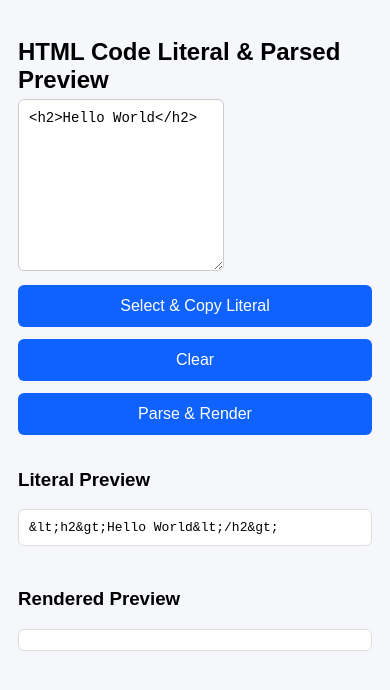
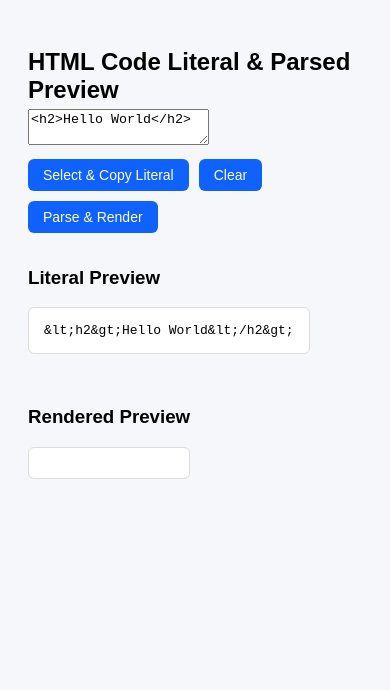
Before and after one commit to kokhinmaungwin/HTML-Parser-PWA, a plain HTML site: page index.html in a window 390 px wide. Drawn offline with Linux system fonts and the light colour scheme.

Commit message:
Update index.html

```diff
--- a/index.html
+++ b/index.html
@@ -11,11 +11,11 @@
   <style>
     body {
       font-family: Arial, sans-serif;
-    padding: 10px;
+      padding: 20px;
       background: #f5f7fb;
     }
-  textarea {
-    max-width: 100%;
+    textarea codeInput{
+      width: 100%;
       height: 150px;
       font-family: monospace;
       font-size: 14px;
@@ -27,16 +27,16 @@
     #previewWrapper {
       margin-top: 15px;
       display: flex;
-    gap: 10px;
+      gap: 20px;
       flex-wrap: wrap;
     }
     pre, .rendered {
       background: #fff;
       border: 1px solid #ddd;
-    padding: 10px;
+      padding: 15px;
       white-space: pre-wrap;
       word-wrap: break-word;
-    flex: 1 1 40%;
+      flex: 1 1 45%;
       max-height: 300px;
       overflow-y: auto;
       font-family: monospace;
@@ -54,7 +54,7 @@
       flex-wrap: wrap;
     }
     button {
-    padding: 8px 10px;
+      padding: 8px 15px;
       border: none;
       background: #0f62fe;
       color: white;
@@ -72,26 +72,6 @@
     }
     h2 {
       margin-bottom: 5px;
-  }
-
-  /* Responsive for small screens */
-  @media (max-width: 600px) {
-    #previewWrapper {
-      flex-direction: column;
-    }
-    pre, .rendered {
-      flex: 1 1 100%;
-      max-height: 200px;  /* reduce height a bit for mobile */
-    }
-    button {
-      flex: 1 1 100%;
-      font-size: 16px;
-      padding: 12px 0;
-    }
-    .controls {
-      flex-direction: column;
-      gap: 12px;
-    }
     }
   </style>
 </head>
```
Lines whose indentation alone changed are shown as unchanged.
